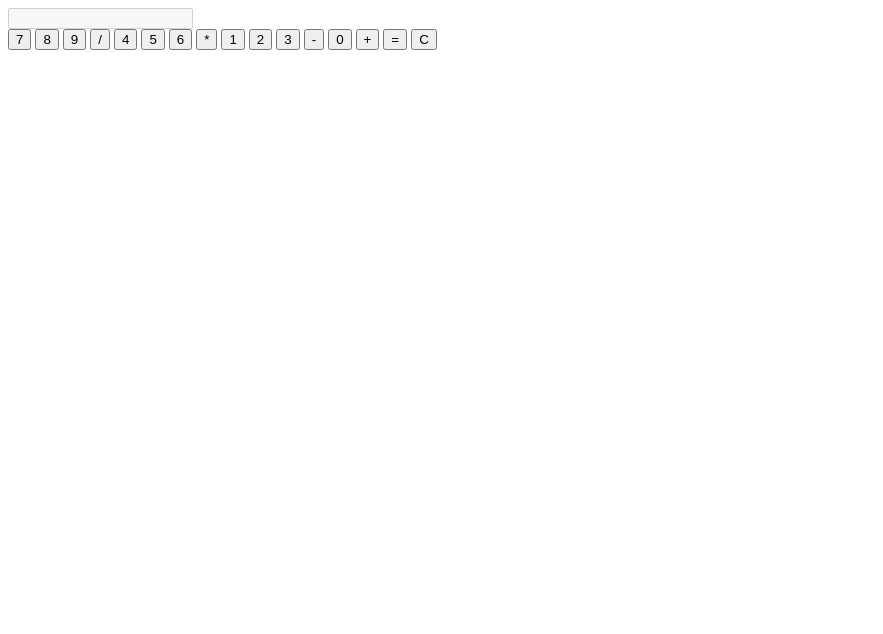
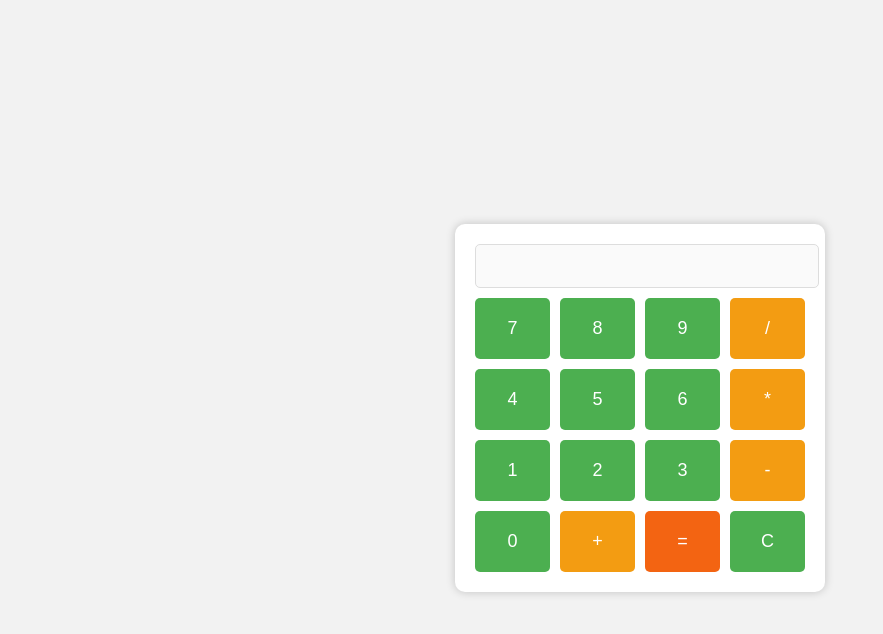
Before and after one commit to GitRoarr/Assessment-3_Girma-Enkuchile_UGR-8130-15_section-1, a plain HTML site: page index.html in a window 1280 px wide. Shown: the whole page, without its empty margins (0-883 px from the left). Drawn offline with Linux system fonts and the light colour scheme; the site is published under a folder, as on GitHub Pages, so addresses that start at the root find nothing.

Commit message:
Update index.html

```diff
--- a/index.html
+++ b/index.html
@@ -5,7 +5,7 @@
     <meta charset="UTF-8">
     <meta name="viewport" content="width=device-width, initial-scale=1.0">
     <title>Interactive Calculator</title>
-    <link rel="stylesheet" href="/src/css/style.css">
+    <link rel="stylesheet" href="src/css/style.css">
 </head>
 
 <body>
```
